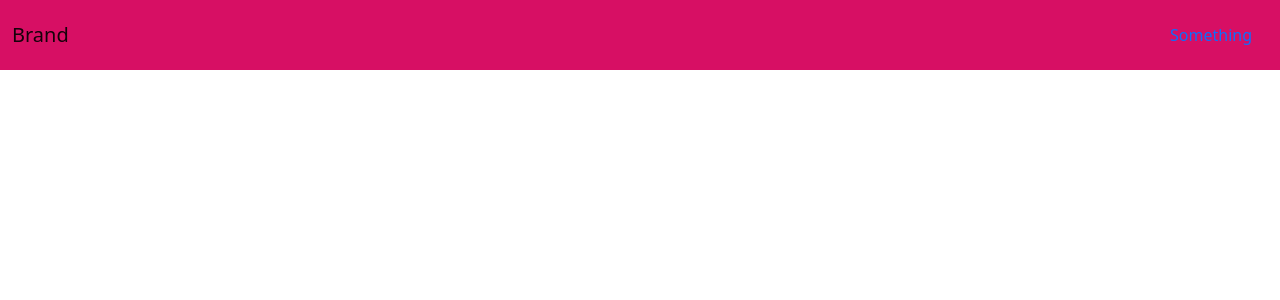
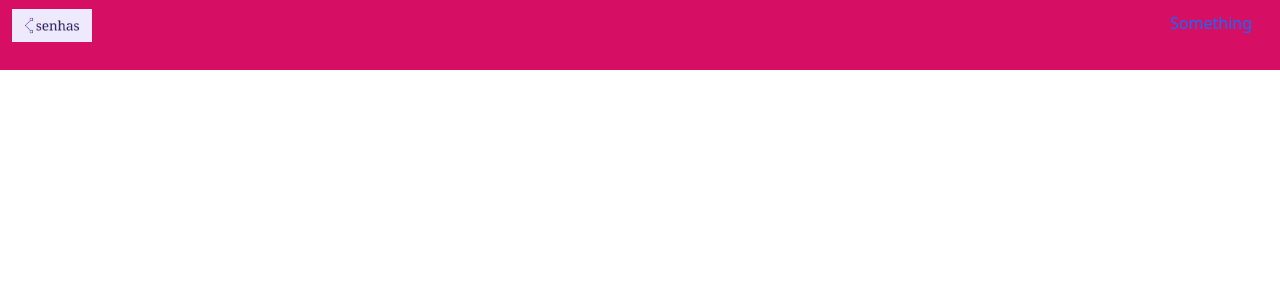
Before and after one commit to Horraira/burger-builder, a React (Create React App) app: page / in a window 1280 px wide. Shown: the top 300 px of the page. Built offline with nearby package versions, Linux system fonts and the light colour scheme.

Commit message:
Creating Navigation Bar

```diff
--- /dev/null
+++ b/src/Components/Header/Header.css
@@ -0,0 +1,20 @@
+.Navigation {
+  margin-bottom: 20px;
+}
+
+.Brand {
+  color: white;
+  font-size: 20px;
+  margin-top: -20px;
+}
+
+.NavLink {
+  text-decoration: none;
+  color: white;
+  font-size: 25px;
+  margin-top: -25px;
+}
+
+.NavLink:hover {
+  color: wheat;
+}
--- a/src/Components/Header/Header.js
+++ b/src/Components/Header/Header.js
@@ -1,21 +1,25 @@
 import React from "react";
 import { Navbar, NavbarBrand, Nav, NavItem, NavLink } from "reactstrap";
+import "./Header.css";
+import Logo from "../../assets/logo.png";
 
 const Header = () => {
   return (
-    <div>
+    <div className="Navigation">
       <Navbar
         style={{
           backgroundColor: "#D70F64",
           height: "70px",
         }}
       >
-        <NavbarBrand href="/" className="mr-auto">
-          Brand
+        <NavbarBrand href="/" className="mr-auto ml-md-5 Brand">
+          <img src={Logo} alt="Logo" width="80px"></img>
         </NavbarBrand>
-        <Nav>
+        <Nav className="mr-md-5">
           <NavItem>
-            <NavLink href="#">Something</NavLink>
+            <NavLink className="NavLink" href="#">
+              Something
+            </NavLink>
           </NavItem>
         </Nav>
       </Navbar>
```
Also changed, not shown: src/assets/logo.png (added).
